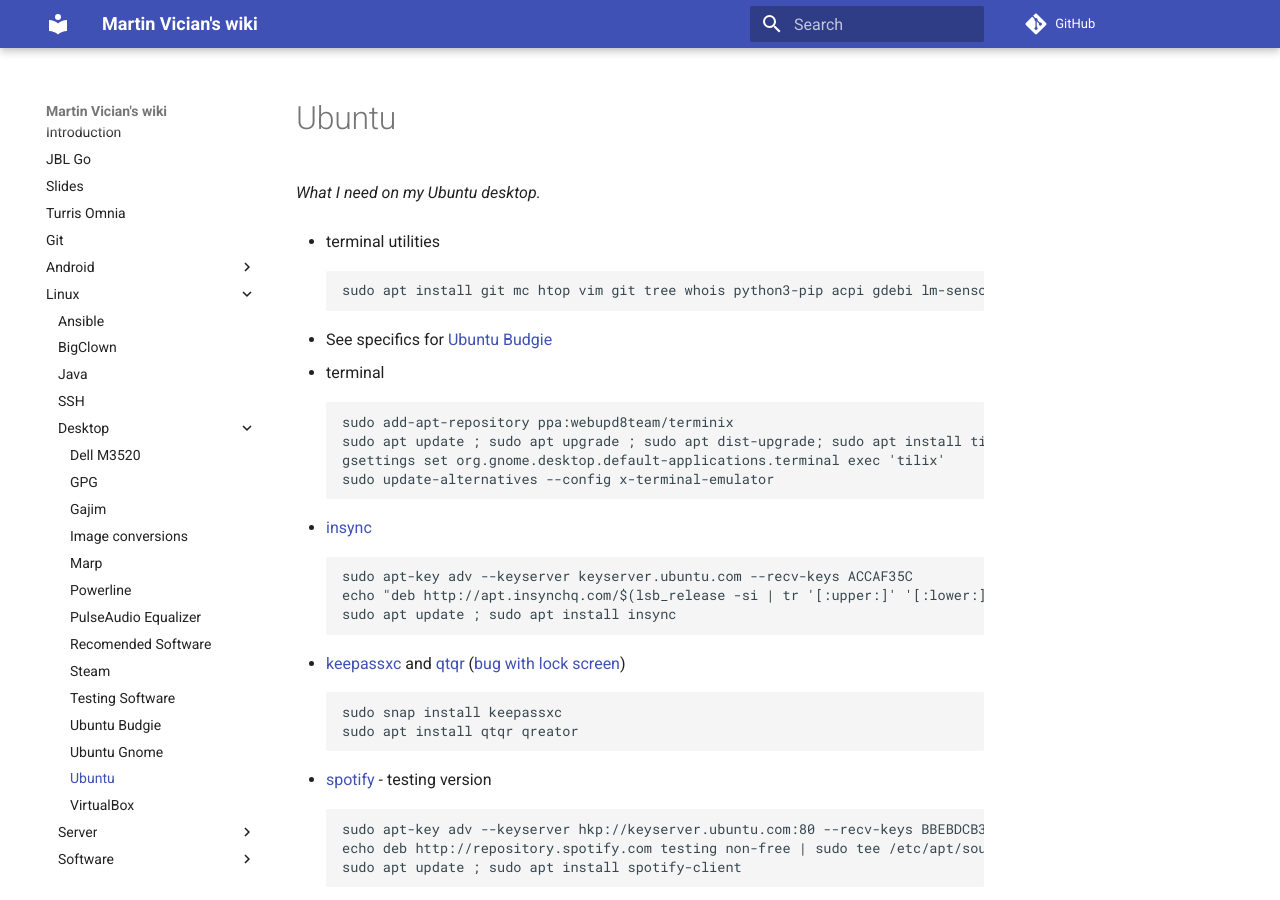
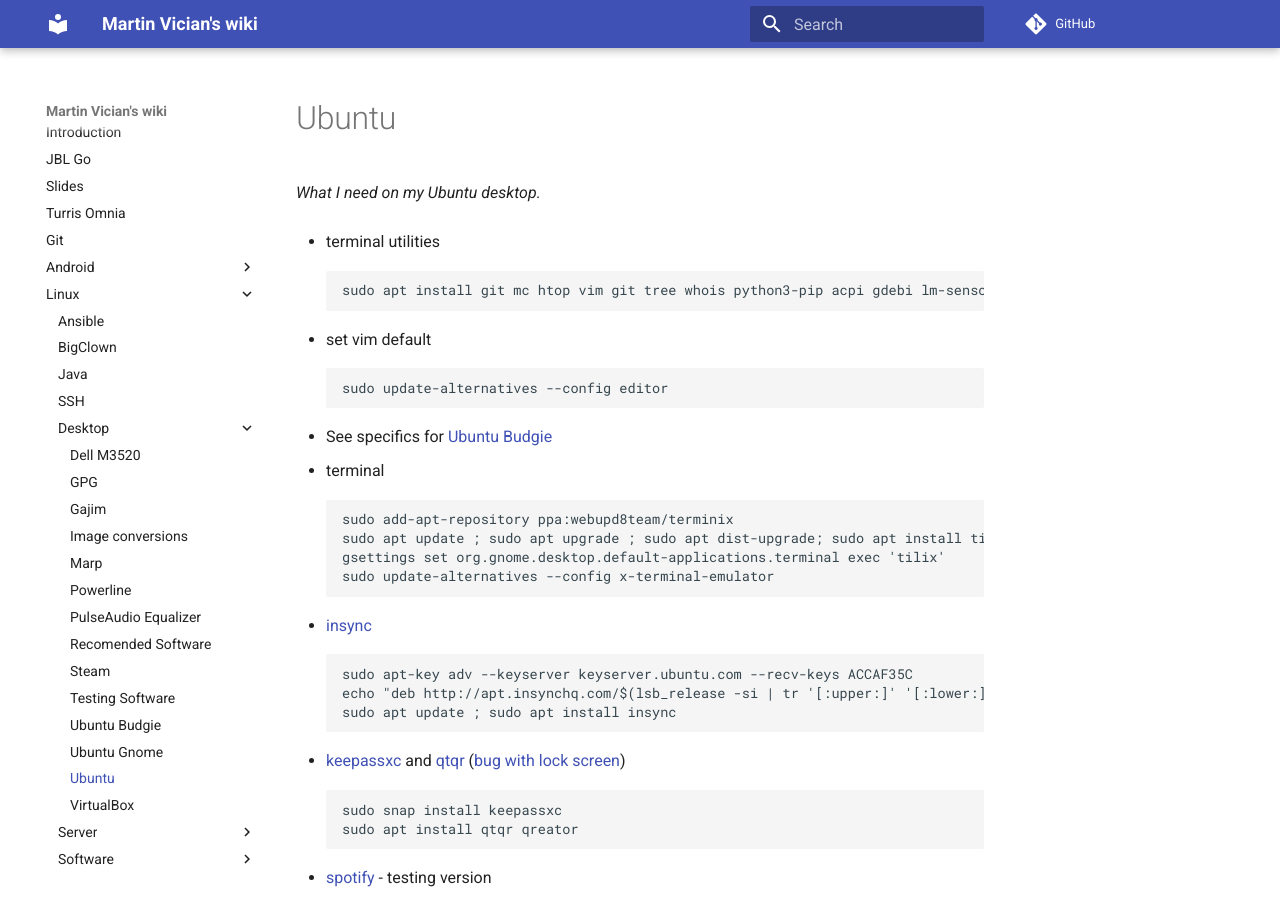
Before and after one commit to vician/wiki, an MkDocs documentation site: the page built from docs/Linux/Desktop/Ubuntu.md, in a window 1280 px wide and 900 px high. Built offline with MkDocs 1.6.1 and Material for MkDocs 9.7.7, drawn with Linux system fonts in a browser that asks for light colours; comment, search, counter and statistics services are not loaded.

Commit message:
added default text editor

```diff
--- a/docs/Linux/Desktop/Ubuntu.md
+++ b/docs/Linux/Desktop/Ubuntu.md
@@ -3,6 +3,10 @@ _What I need on my Ubuntu desktop._
 - terminal utilities
 
 		sudo apt install git mc htop vim git tree whois python3-pip acpi gdebi lm-sensors p7zip-full curl
+
+- set vim default
+
+		sudo update-alternatives --config editor
 
 - See specifics for [Ubuntu Budgie](./Ubuntu Budgie/)
 
```
